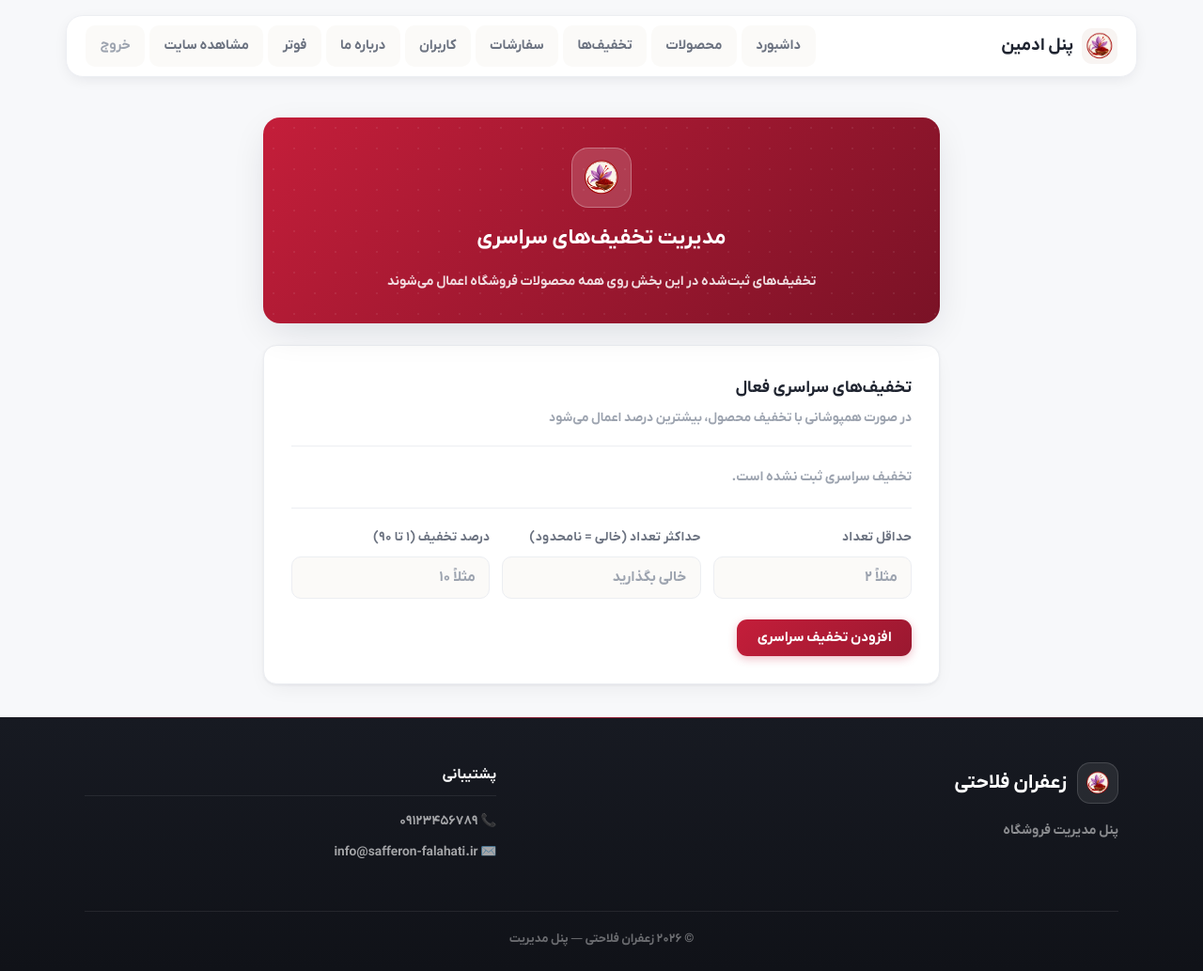
After one commit to ShayanCoder710/Falahati-Saffron, a Flask app: template templates/admin/discounts.html in a window 1280 px wide. The commit adds this page. Shown: the whole page at 94% size. Run offline with Flask 3, Linux system fonts and the light colour scheme; the template is opened without the code that fills it, so the values that code supplies are empty.

Commit message:
add global discounts for all products

```diff
--- a/app.py
+++ b/app.py
@@ -118,7 +118,8 @@ def create_app():
         product = db.session.get(Product, pid)
         if product is None:
             abort(404)
-        return render_template('product_detail.html', product=product)
+        global_discounts = Discount.query.filter(Discount.product_id.is_(None)).all()
+        return render_template('product_detail.html', product=product, global_discounts=global_discounts)
 
     @app.route('/cart', methods=['GET', 'POST'])
     def cart():
@@ -505,7 +506,8 @@ def create_app():
             stock = parse_number(request.form.get('stock'), 0)
             if not price or price < 0 or stock is None or stock < 0:
                 flash(INVALID_NUMBER, 'danger')
-                return render_template('admin/product_form.html', product=product)
+                return render_template('admin/product_form.html', product=product,
+                                       global_discounts=Discount.query.filter(Discount.product_id.is_(None)).all())
             product.code = request.form.get('code', '')
             product.name = request.form.get('name')
             product.description = request.form.get('description', '')
@@ -520,7 +522,8 @@ def create_app():
             db.session.commit()
             flash('محصول ویرایش شد', 'success')
             return redirect(url_for('admin_products'))
-        return render_template('admin/product_form.html', product=product)
+        return render_template('admin/product_form.html', product=product,
+                               global_discounts=Discount.query.filter(Discount.product_id.is_(None)).all())
 
     @app.route('/admin/products/delete/<int:pid>', methods=['POST'])
     def admin_product_delete(pid):
@@ -581,6 +584,51 @@ def create_app():
         db.session.commit()
         flash('تخفیف حذف شد', 'success')
         return redirect(url_for('admin_product_edit', pid=pid))
+
+    @app.route('/admin/discounts')
+    def admin_discounts():
+        if 'admin_id' not in session:
+            return redirect(url_for('admin_login'))
+        global_discounts = Discount.query.filter(Discount.product_id.is_(None)).all()
+        return render_template('admin/discounts.html', global_discounts=global_discounts)
+
+    @app.route('/admin/discounts/add', methods=['POST'])
+    def admin_global_discount_add():
+        if 'admin_id' not in session:
+            return redirect(url_for('admin_login'))
+        min_qty = parse_int(request.form.get('min_quantity'))
+        max_qty = parse_int(request.form.get('max_quantity'))
+        percent = parse_int(request.form.get('percent'))
+        if percent is None or not 0 < percent <= 90:
+            flash('درصد تخفیف باید بین ۱ تا ۹۰ باشد', 'danger')
+            return redirect(url_for('admin_discounts'))
+        if min_qty is None or min_qty < 1:
+            flash('حداقل تعداد باید عدد مثبت باشد', 'danger')
+            return redirect(url_for('admin_discounts'))
+        if max_qty is not None and max_qty < min_qty:
+            flash('حداکثر تعداد نمی‌تواند کمتر از حداقل باشد', 'danger')
+            return redirect(url_for('admin_discounts'))
+        db.session.add(Discount(
+            product_id=None,
+            min_quantity=min_qty,
+            max_quantity=max_qty,
+            percent=percent,
+        ))
+        db.session.commit()
+        flash('تخفیف سراسری ثبت شد و روی همه محصولات اعمال می‌شود', 'success')
+        return redirect(url_for('admin_discounts'))
+
+    @app.route('/admin/discounts/<int:did>/delete', methods=['POST'])
+    def admin_global_discount_delete(did):
+        if 'admin_id' not in session:
+            return redirect(url_for('admin_login'))
+        discount = db.session.get(Discount, did)
+        if discount is None or discount.product_id is not None:
+            abort(404)
+        db.session.delete(discount)
+        db.session.commit()
+        flash('تخفیف سراسری حذف شد', 'success')
+        return redirect(url_for('admin_discounts'))
 
     @app.route('/admin/orders')
     def admin_orders():
--- a/func.py
+++ b/func.py
@@ -49,10 +49,14 @@ def discount_price(discount, quantity, unit_price):
 
 
 def best_discount(product_id, quantity):
-    matches = [
-        d for d in Discount.query.filter_by(product_id=product_id).all()
-        if discount_applies(d, quantity)
-    ]
+    if product_id is None:
+        candidates = Discount.query.filter(Discount.product_id.is_(None)).all()
+    else:
+        candidates = Discount.query.filter(or_(
+            Discount.product_id == product_id,
+            Discount.product_id.is_(None),
+        )).all()
+    matches = [d for d in candidates if discount_applies(d, quantity)]
     return max(matches, key=lambda d: d.percent) if matches else None
 
 
--- a/models/models.py
+++ b/models/models.py
@@ -64,7 +64,7 @@ class Discount(db.Model):
     __tablename__ = 'discount'
 
     id = db.Column(db.Integer, primary_key=True)
-    product_id = db.Column(db.Integer, db.ForeignKey('product.id'), nullable=False)
+    product_id = db.Column(db.Integer, db.ForeignKey('product.id'), nullable=True)
     min_quantity = db.Column(db.Integer, nullable=False, default=1)
     max_quantity = db.Column(db.Integer, nullable=True)
     percent = db.Column(db.Integer, nullable=False, default=0)
--- a/templates/admin/base_admin.html
+++ b/templates/admin/base_admin.html
@@ -40,6 +40,7 @@
                 <ul class="nav-menu" id="navMenu">
                     <li><a href="{{ url_for('admin_dashboard') }}">داشبورد</a></li>
                     <li><a href="{{ url_for('admin_products') }}">محصولات</a></li>
+                    <li><a href="{{ url_for('admin_discounts') }}">تخفیف‌ها</a></li>
                     <li><a href="{{ url_for('admin_orders') }}">سفارشات</a></li>
                     <li><a href="{{ url_for('admin_users') }}">کاربران</a></li>
                     <li><a href="{{ url_for('admin_about') }}">درباره ما</a></li>
--- /dev/null
+++ b/templates/admin/discounts.html
@@ -0,0 +1,60 @@
+{% extends "admin/base_admin.html" %}
+{% block title %}مدیریت تخفیف‌ها - زعفران فلاحتی{% endblock %}
+{% block content %}
+<div class="container">
+    <div class="about-admin-wrap">
+        <div class="about-admin-hero">
+            <div class="about-admin-hero-icon"><img src="{{ url_for('static', filename='images/icon.png') }}" alt=""></div>
+            <h1>مدیریت تخفیف‌های سراسری</h1>
+            <p>تخفیف‌های ثبت‌شده در این بخش روی همه محصولات فروشگاه اعمال می‌شوند</p>
+        </div>
+        <div class="about-admin-card">
+            <div class="about-admin-card-head">
+                <h3>تخفیف‌های سراسری فعال</h3>
+                <p>در صورت همپوشانی با تخفیف محصول، بیشترین درصد اعمال می‌شود</p>
+            </div>
+            {% if global_discounts %}
+            <div class="discount-list">
+                {% for d in global_discounts %}
+                <div class="discount-row">
+                    <div class="discount-info">
+                        <span class="discount-percent">{{ d.percent | fa_num }}٪</span>
+                        <span class="discount-range">
+                            {% if d.max_quantity %}از {{ d.min_quantity | fa_num }} تا {{ d.max_quantity | fa_num }} عدد{% else %}از {{ d.min_quantity | fa_num }} عدد به بالا{% endif %}
+                        </span>
+                        <span class="discount-range">روی همه محصولات</span>
+                    </div>
+                    <form method="POST" action="{{ url_for('admin_global_discount_delete', did=d.id) }}">
+                        <input type="hidden" name="csrf_token" value="{{ csrf_token() }}">
+                        <button type="submit" class="btn btn-danger btn-sm">حذف</button>
+                    </form>
+                </div>
+                {% endfor %}
+            </div>
+            {% else %}
+            <p class="no-discounts">تخفیف سراسری ثبت نشده است.</p>
+            {% endif %}
+            <form method="POST" action="{{ url_for('admin_global_discount_add') }}" class="discount-add-form">
+                <input type="hidden" name="csrf_token" value="{{ csrf_token() }}">
+                <div class="discount-fields">
+                    <div class="form-group">
+                        <label for="min_quantity">حداقل تعداد</label>
+                        <input type="number" id="min_quantity" name="min_quantity" min="1" placeholder="مثلاً ۲">
+                    </div>
+                    <div class="form-group">
+                        <label for="max_quantity">حداکثر تعداد (خالی = نامحدود)</label>
+                        <input type="number" id="max_quantity" name="max_quantity" min="1" placeholder="خالی بگذارید">
+                    </div>
+                    <div class="form-group">
+                        <label for="percent">درصد تخفیف (۱ تا ۹۰)</label>
+                        <input type="number" id="percent" name="percent" min="1" max="90" placeholder="مثلاً ۱۰">
+                    </div>
+                </div>
+                <div class="form-actions">
+                    <button type="submit" class="btn btn-primary">افزودن تخفیف سراسری</button>
+                </div>
+            </form>
+        </div>
+    </div>
+</div>
+{% endblock %}
```
Also changed, not shown: templates/admin/product_form.html (+18 -0 lines), templates/product_detail.html (+14 -0 lines).
